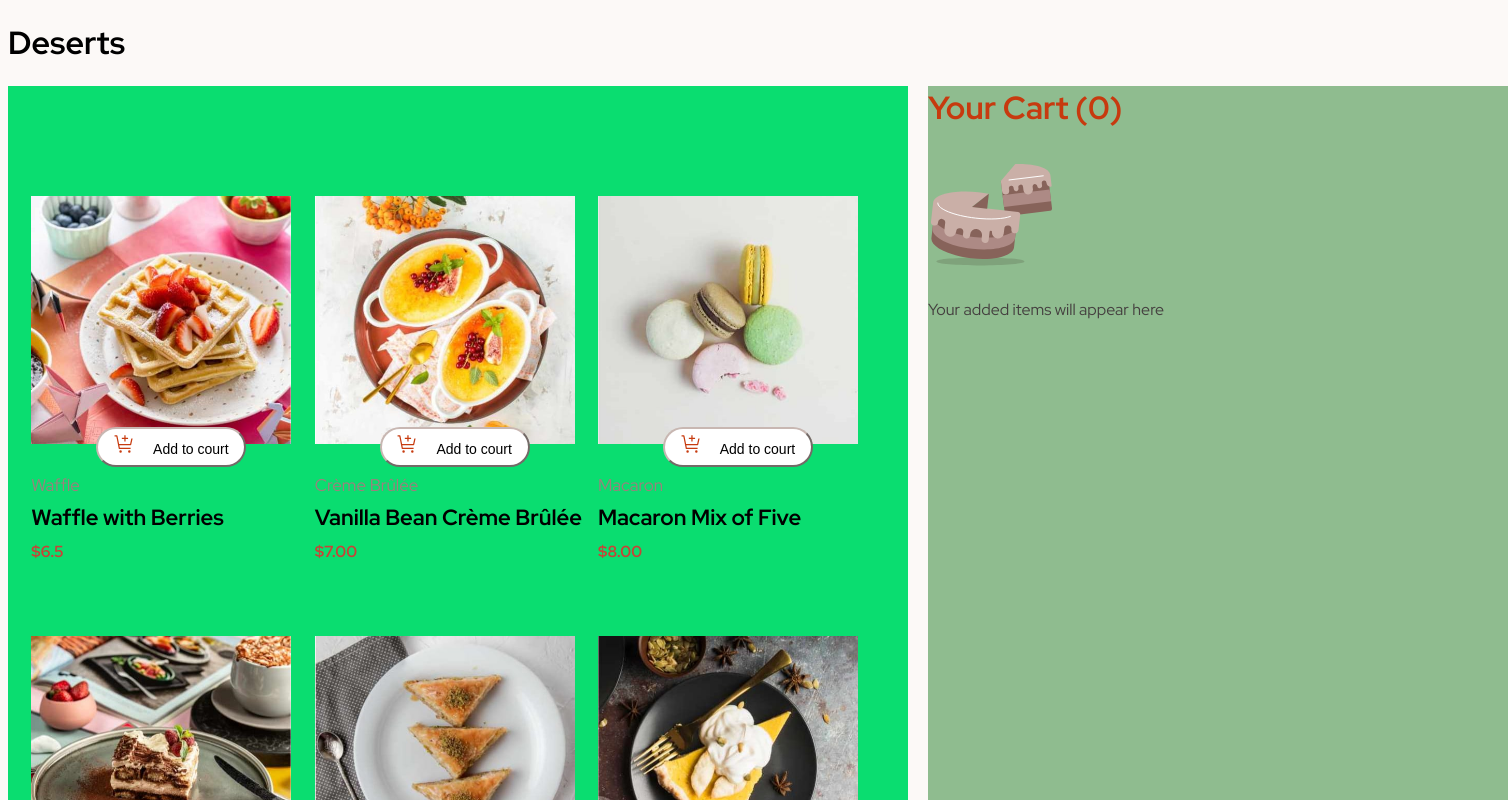
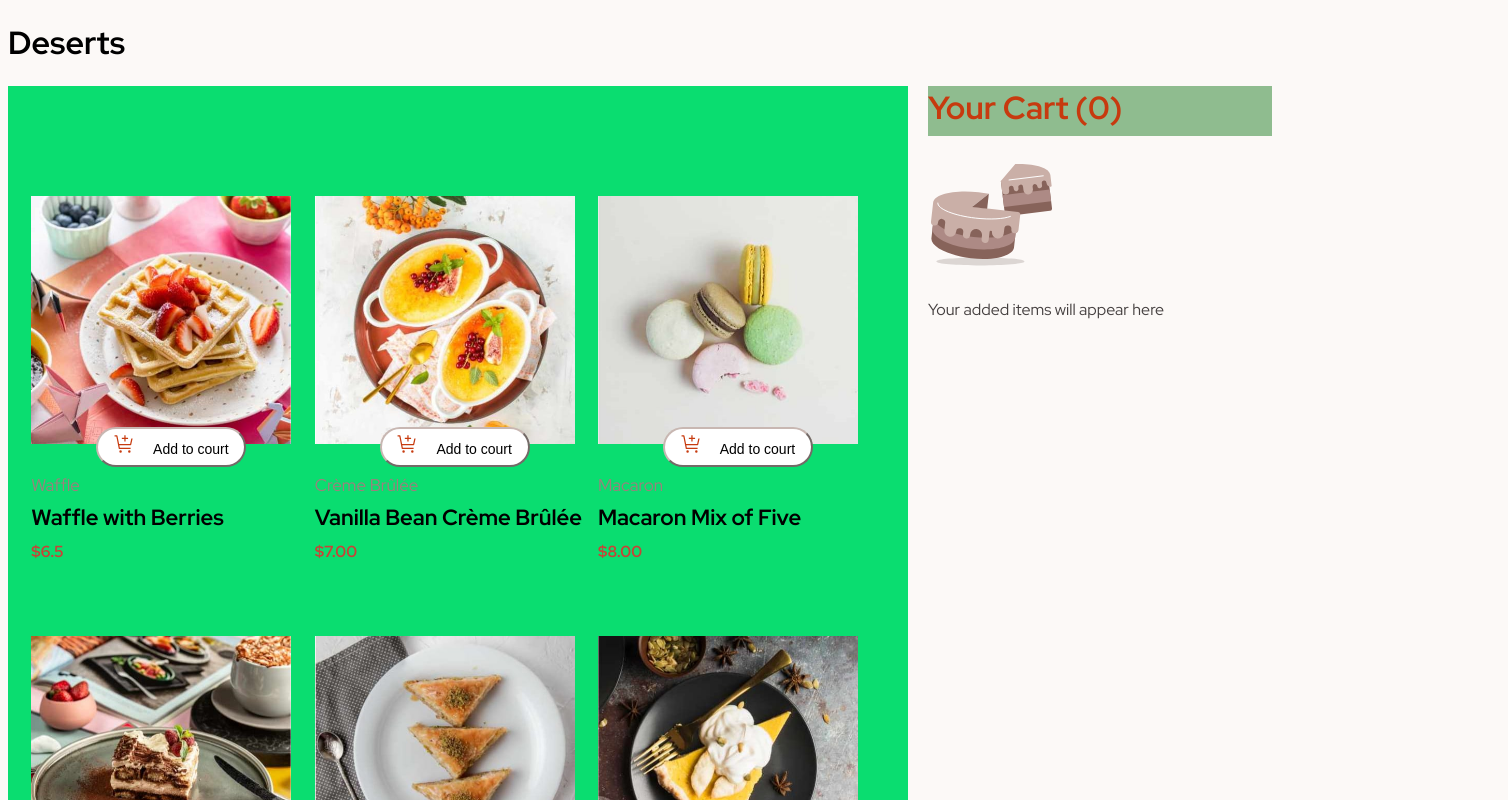
Before and after one commit to SabaMinadze/product-list-with-cart-main, a React (Vite) app: page / in a window 1280 px wide. Shown: the top 800 px of the page, 1508 px wide, since content can reach past the window. Built offline with nearby package versions, Linux system fonts and the light colour scheme.

Commit message:
Update App.css

```diff
--- a/src/App.css
+++ b/src/App.css
@@ -12,10 +12,10 @@
 
 .answer{
   background-color: darkseagreen;
-  height: 1330px;
-  width: 580px;
   margin-left: 920px;
   transform: translateY(-1381px);
+  height: 50px;
+
 }
 
 .txt2{
```
